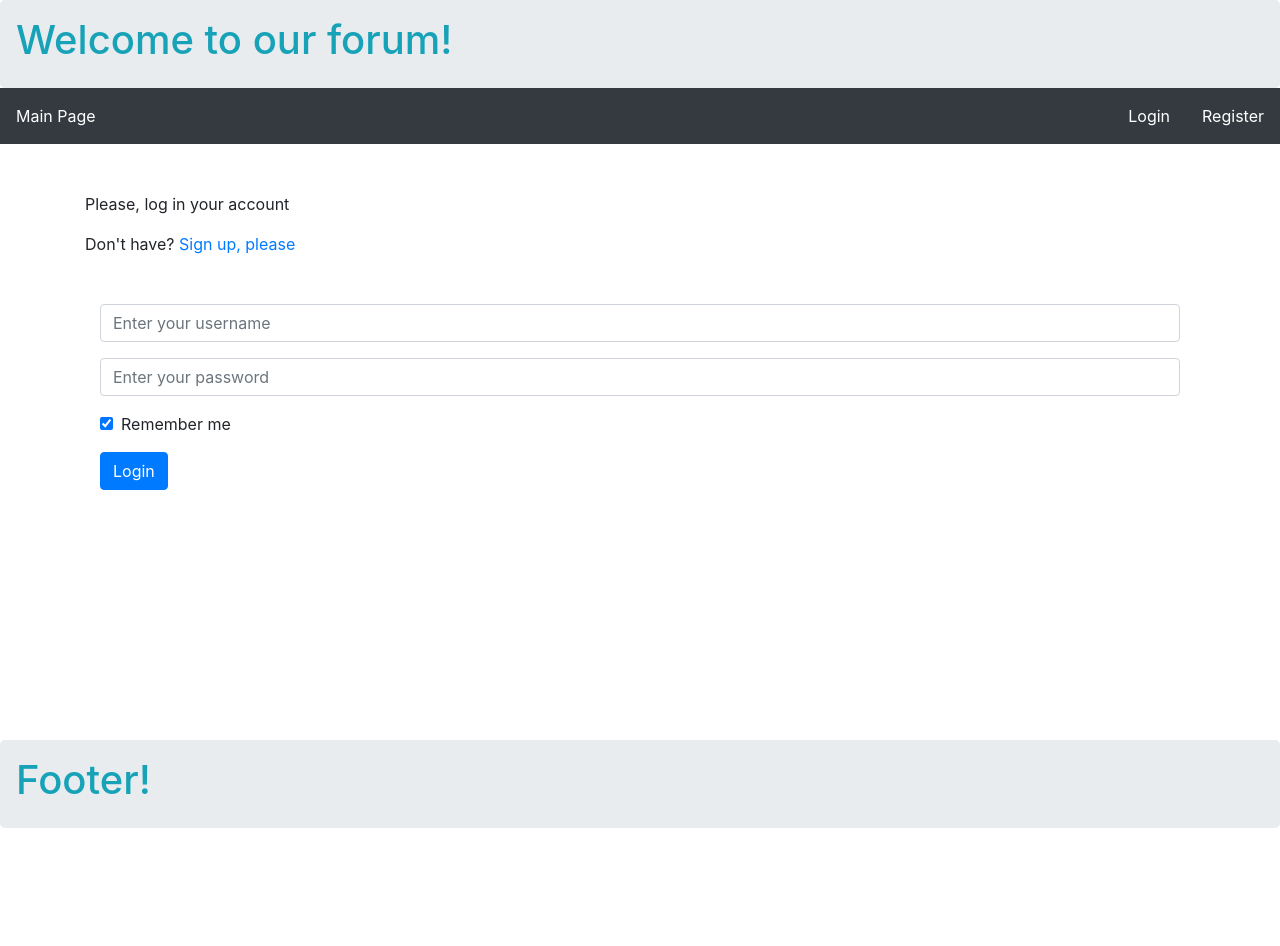
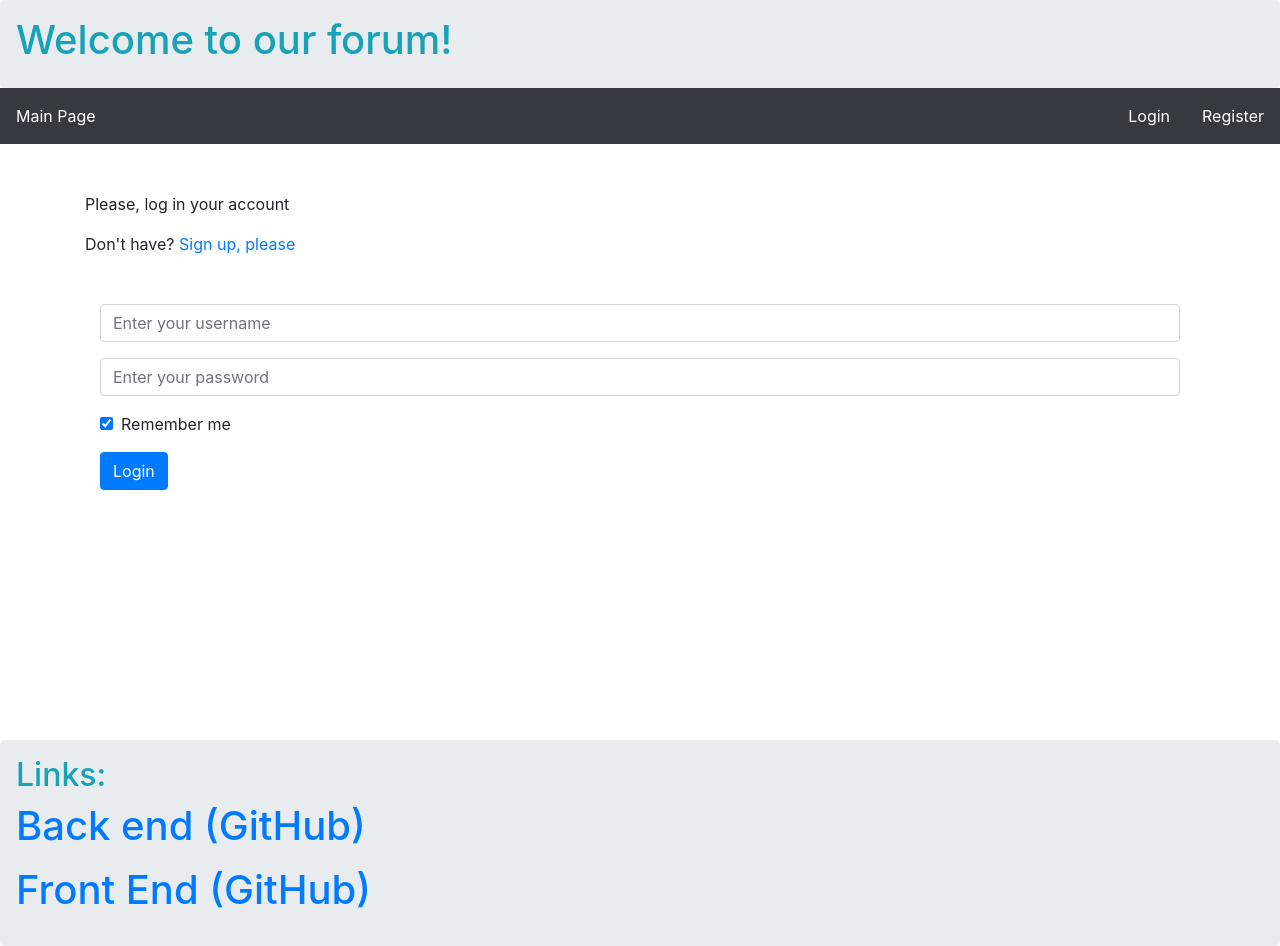
Before and after one commit to aperekhozhuk/React-Forum, a React (Create React App) app: page /login in a window 1280 px wide. Before the commit the page ends 828 px from the top, so only its background shows below. Built offline with nearby package versions, Linux system fonts and the light colour scheme; no server answers.

Commit message:
Add github links to footer

```diff
--- a/src/components/Footer/Footer.js
+++ b/src/components/Footer/Footer.js
@@ -4,7 +4,19 @@ class Footer extends Component {
   render() {
     return (
       <footer className="jumbotron mb-0 p-3 bg-muted">
-        <h1 className="text-info">Footer!</h1>
+        <h1 className="text-info">
+          <h2>Links:</h2>
+            <p>
+              <a href = "https://github.com/aperekhozhuk/FlaskAPI" target="_blank">
+                Back end (GitHub)
+              </a>
+            </p>
+            <p>
+              <a href = "https://github.com/aperekhozhuk/React-Forum" target="_blank">
+                Front End (GitHub)
+              </a>
+            </p>
+        </h1>
       </footer>
     )
   }
```
